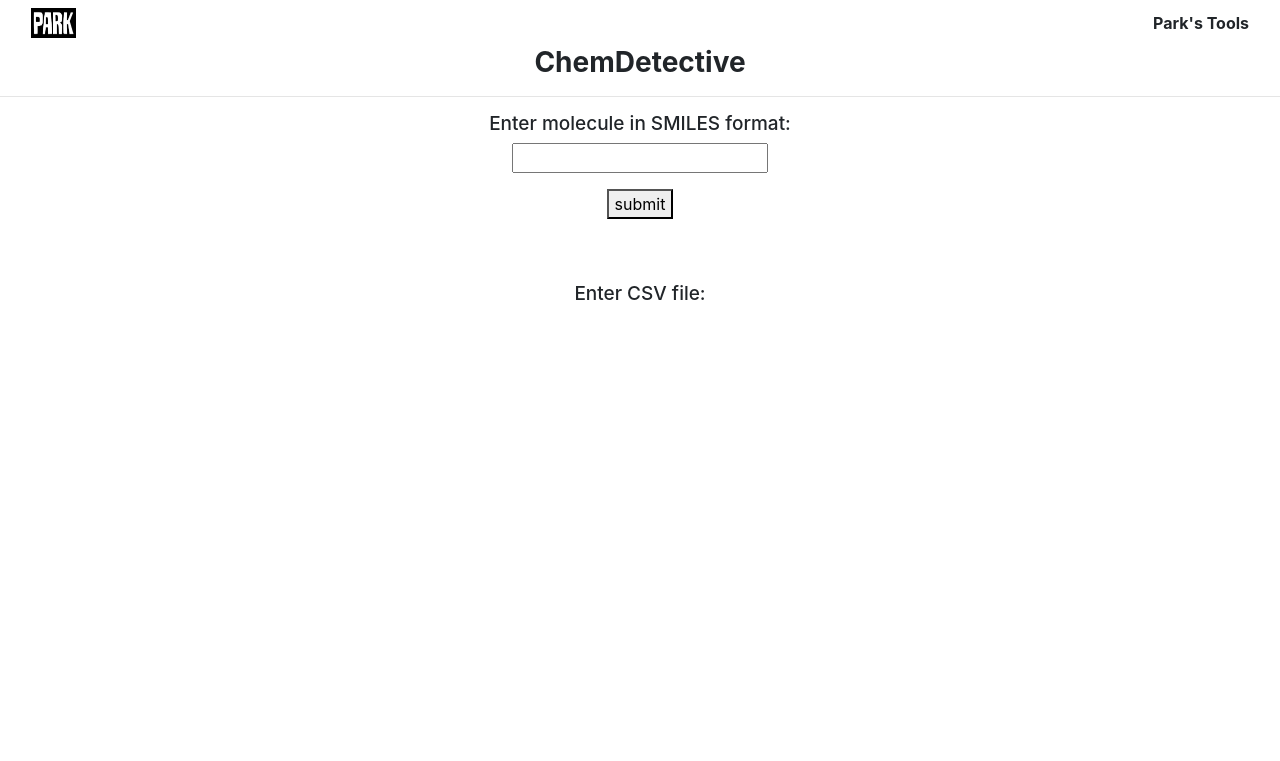
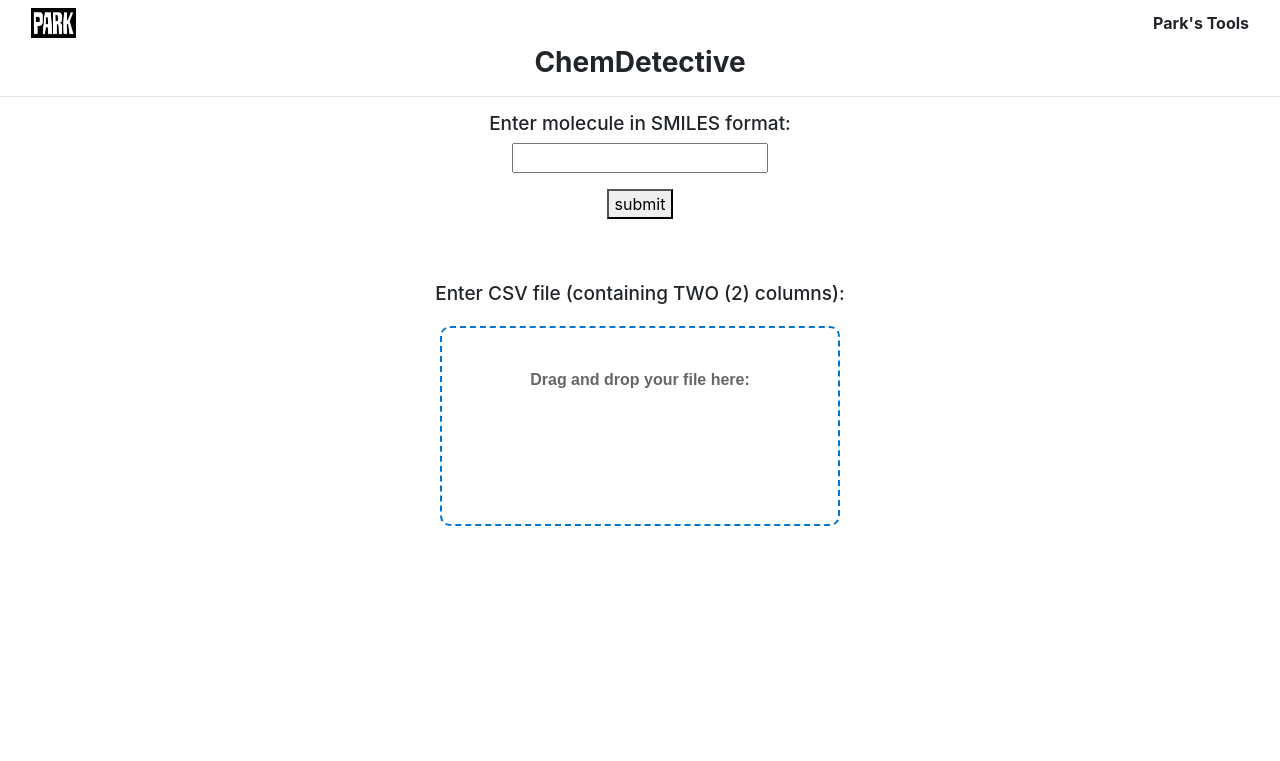
Before and after one commit to inhyuk78/ChemDetective, a Flask app: page / in a window 1280 px wide. Shown: the top 761 px of the page. Run offline with Flask 3, Linux system fonts and the light colour scheme.

Commit message:
drag & drop file feature

```diff
--- a/main.py
+++ b/main.py
@@ -2,6 +2,7 @@ from utils.rdkit_utils import visualize_mol, check_fg_in_mol, find_mw_in_mol
 from utils.input_utils import input_smiles, input_csv
 from utils.output_utils import export_to_csv, export_to_excel
 from flask import Flask, render_template, request, url_for, redirect, session
+import os
 
 app = Flask(__name__)
 app.secret_key = 'ChemDetective2025'
@@ -9,14 +10,26 @@ app.secret_key = 'ChemDetective2025'
 @app.route('/', methods=['POST', 'GET'])
 def homepage():
     smiles = None
-    session.clear()
+    file = None
+    file_path = None
 
     if request.method == 'POST':
-        smiles = request.form['smiles']
-        session['smiles'] = smiles
-        return redirect(url_for('result_smiles'))
+        file = request.files.get('file')
+        smiles = request.form.get('smiles')
 
-    return render_template('index.html', smiles=smiles)
+        if smiles:
+            session['smiles'] = smiles
+            return redirect(url_for('result_smiles'))
+
+        elif file:
+            uploads_folder = os.path.join(os.getcwd(), 'uploads')
+            file_path = os.path.join(uploads_folder, file.filename)
+            os.makedirs(uploads_folder, exist_ok=True)
+            file.save(file_path)
+            session['file_path'] = file_path
+            return redirect(url_for('result_csv'))
+
+    return render_template('index.html', smiles=smiles, file_path=file_path)
 
 
 @app.route('/result-smiles', methods=['POST', 'GET'])
@@ -48,10 +61,17 @@ def result_smiles():
         smiles=smiles)
 
 
-@app.route('/result-csv')
+@app.route('/result-csv', methods=['GET', 'POST'])
 def result_csv():
-    return render_template('result_csv.html')
+    file_path = None
+    file_path = session.get('file_path')
 
+    if not file_path:
+        return redirect(url_for('homepage'))
+
+    results_df = input_csv(file_path)
+
+    return render_template('result_csv.html', table=results_df.to_html())
 
 
 
--- a/templates/base.html
+++ b/templates/base.html
@@ -14,7 +14,58 @@ p {text-align: center;
 font-size: 16px;}
 div {text-align: center;}
 span {text-align: center;}
+
+#drop-area {
+    border: 2px dashed #0077cc;
+    border-radius: 10px;
+    width: 100%;
+    max-width: 400px;
+    height: 200px;
+    padding: 40px;
+    text-align: center;
+    font-family: sans-serif;
+    margin: 20px auto;
+    color: #666;
+    transition: background-color 0.2s, border-color 0.2s;
+}
+
+#drop-area.hover{
+    background-color: #e6f3ff;
+    border-color: #005fa3;
+}
+
+#fileElem {
+    display: none;
+}
+
+#drop-area p {
+    margin: 0;
+    cursor: pointer;
+}
+
 </style>
+
+<script>
+const dropArea = document.getElementById('drop-area');
+const fileInput = document.getElementById('fileElem');
+
+dropArea.addEventListener('click', () => fileInput.click());
+
+dropArea.addEventListener('dragover', (e) => {
+  e.preventDefault();
+  dropArea.classList.add('hover');
+});
+
+dropArea.addEventListener('dragleave', () => dropArea.classList.remove('hover'));
+
+dropArea.addEventListener('drop', (e) => {
+  e.preventDefault();
+  dropArea.classList.remove('hover');
+  fileInput.files = e.dataTransfer.files;
+  fileInput.form.submit();  // Automatically submits form
+});
+</script>
+
 
 <body>
     <nav class="navbar bg-body-tertiary">
--- a/templates/index.html
+++ b/templates/index.html
@@ -11,9 +11,12 @@
 <br>
 <br>
 
-<form>
-    <h2>Enter CSV file:</h2>
-    <p>  </p>
+<h2>Enter CSV file (containing TWO (2) columns):</h2>
+<form action="/" method="POST" enctype="multipart/form-data">
+    <div id="drop-area">
+        <p><strong>Drag and drop your file here:</strong></p>
+        <input type="file" id="fileElem" name="file" accept=".csv" onchange="this.form.submit()">
+    </div>
 </form>
 
 {% endblock %}
--- a/utils/input_utils.py
+++ b/utils/input_utils.py
@@ -18,8 +18,7 @@ def input_smiles(smiles):
             #print(f'An error occurred: {e}. Please try again.')
 
 
-def input_csv():
-    file_path = input('Insert your CSV file containing TWO (2) columns (Drug name, SMILES) here: ')
+def input_csv(file_path):
     df = csv_to_df(file_path)
     df = standardized_df(df)
     df = process_smiles_df(df)
```
Also changed, not shown: templates/result_csv.html (+10 -1 lines).
